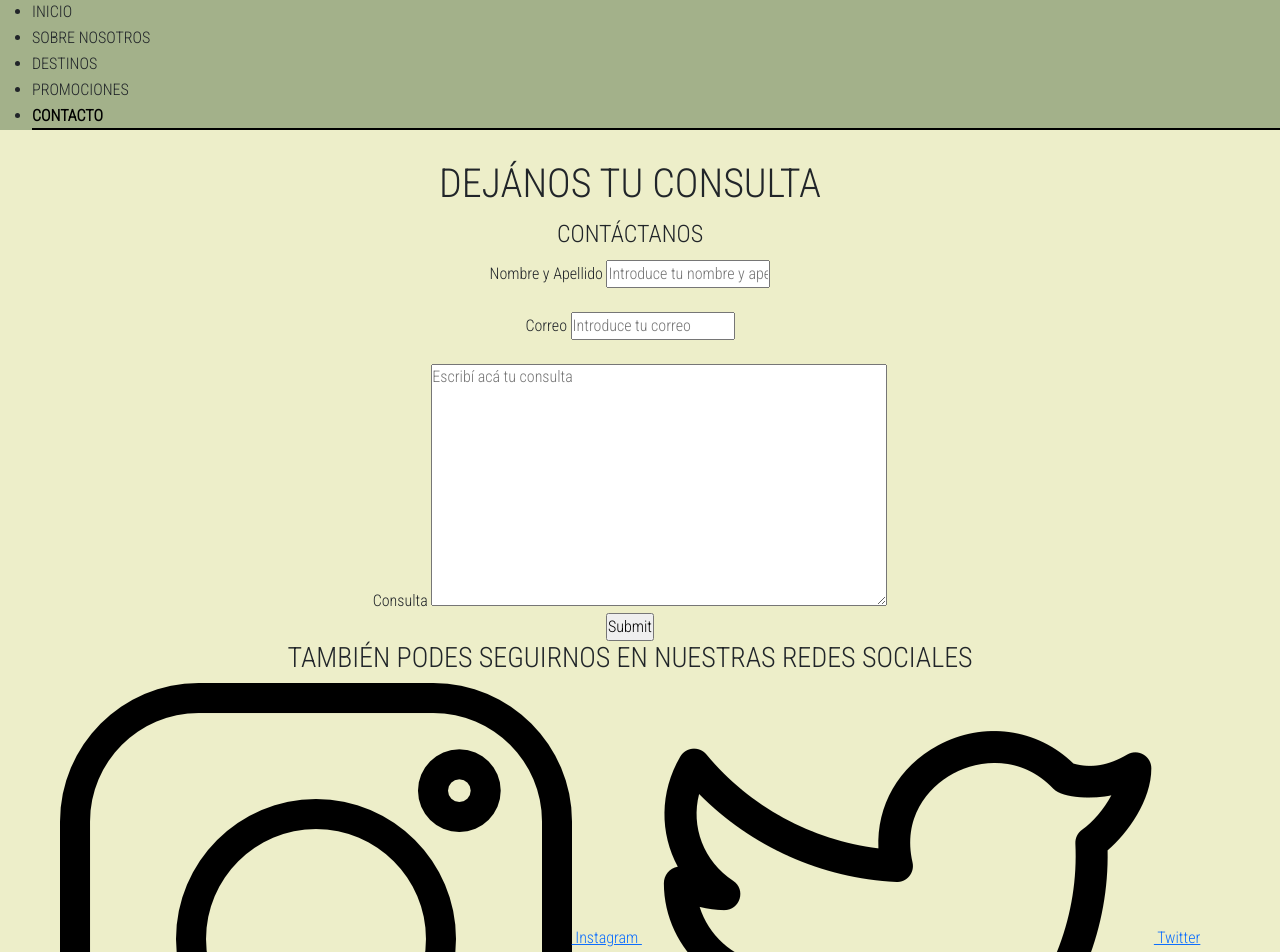
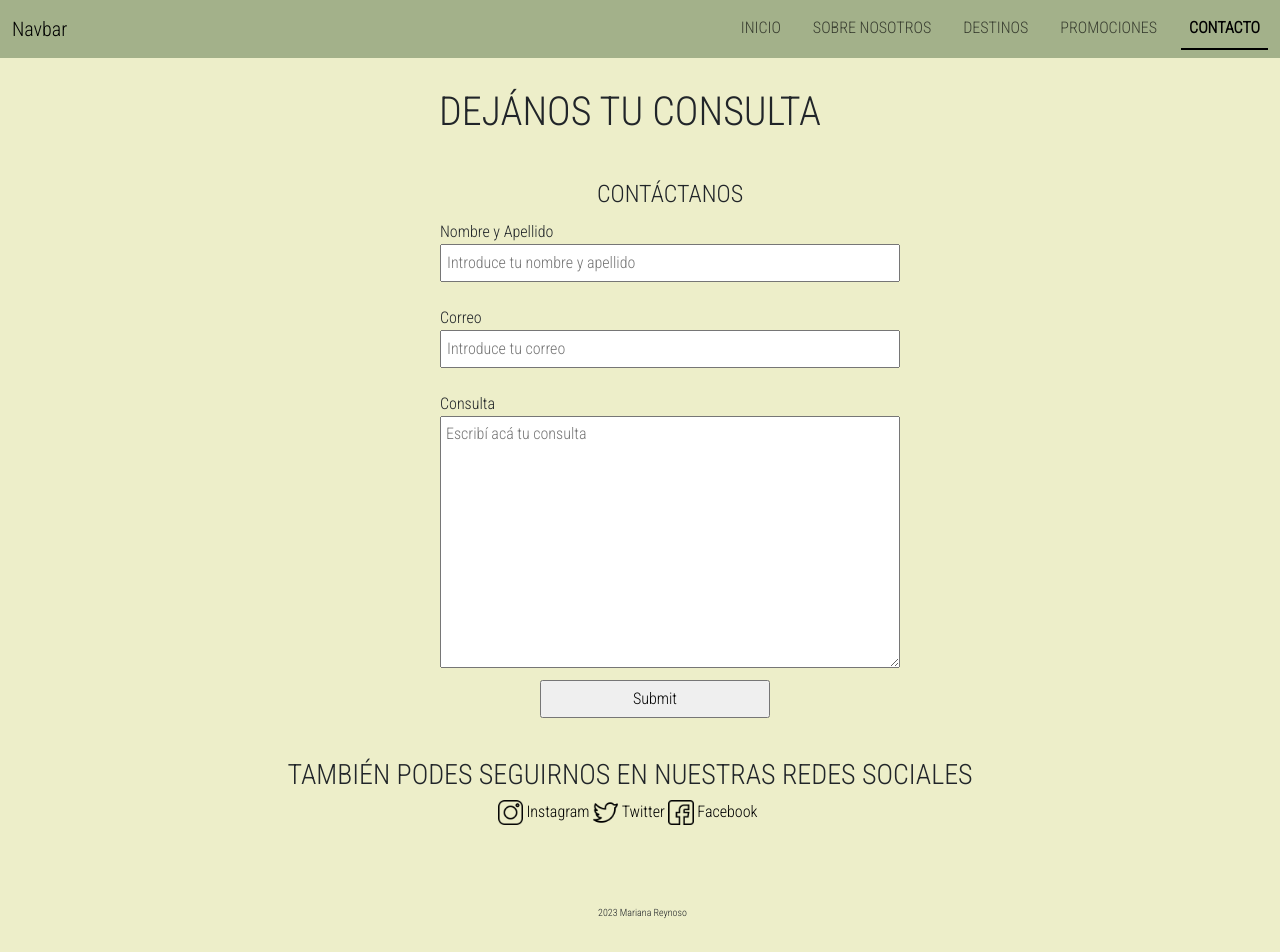
Before and after one commit to MarianaPReynoso/PreEntrega3-Reynoso, a website: page pages/contacto.html in a window 1280 px wide. Shown: the top 952 px of the page. After the commit the page ends 925 px from the top, so only its background shows below. Drawn offline with nearby package versions, Linux system fonts and the light colour scheme.

Commit message:
agregado todo lo basico

```diff
--- a/pages/contacto.html
+++ b/pages/contacto.html
@@ -12,24 +12,32 @@
 </head>
 <body>
     <header>
-        <nav class="menu">
-            <ul class="nav-underline">
+        <nav class="navbar navbar-expand-lg">
+            <div class="container-fluid">
+              <a class="navbar-brand" href="#">Navbar</a>
+              <button class="navbar-toggler" type="button" data-bs-toggle="collapse" data-bs-target="#navbarNav" aria-controls="navbarNav" aria-expanded="false" aria-label="Toggle navigation">
+                <span class="navbar-toggler-icon"></span>
+              </button>
+              <div class="collapse navbar-collapse justify-content-end" id="navbarNav">
+                <ul class="navbar-nav nav-underline ">
                   <li class="nav-item">
-                  <a class="nav-link" aria-current="page" href="../index.html">INICIO</a>
+                    <a class="nav-link" href="../index.html">INICIO</a>
                   </li>
                   <li class="nav-item">
-                  <a class="nav-link" href="./sobrenosotros.html">SOBRE NOSOTROS</a>
+                    <a class="nav-link" href="../pages/sobrenosotros.html">SOBRE NOSOTROS</a>
                   </li>
                   <li class="nav-item">
-                  <a class="nav-link" href="./destinos.html">DESTINOS</a>
+                    <a class="nav-link" href="../pages/destinos.html">DESTINOS</a>
                   </li>
                   <li class="nav-item">
-                  <a class="nav-link" href="./promociones.html">PROMOCIONES</a>
+                    <a class="nav-link" aria-current="page" href="../pages/promociones.html">PROMOCIONES</a>
                   </li>
                   <li class="nav-item">
-                    <a class="nav-link active" href="./contacto.html">CONTACTO</a>
+                    <a class="nav-link active" aria-current="page" href="../pages/contacto.html">CONTACTO</a>
                   </li>
                 </ul>
+              </div>
+            </div>
           </nav>
     </header>
 
--- /dev/null
+++ b/scss/html/_contacto.scss
@@ -0,0 +1,35 @@
+/*CONTACTO*/
+
+fieldset{
+    margin: 20px 420px;
+    padding: 20px;
+    width: 500px;
+    label{
+        display: flex;
+        align-items: flex-start;
+    }
+    input, textarea{
+        width: 100%;
+        padding: 5px;
+    }
+    .boton{
+        width: 50%;
+        margin-top: 5px;
+        margin-left: 100px;
+        display: flex;
+        justify-content: center;
+    }
+}
+.contacto{
+    margin-left: -5px;
+    text-align: center;
+    a{
+        text-decoration: none;
+        color: black;
+    }
+    .iconos{
+        width: 2%;
+        margin: 0;
+        padding: 0;
+    }
+}
--- a/scss/html/_destinos.scss
+++ b/scss/html/_destinos.scss
@@ -7,7 +7,6 @@
     justify-content: center;
 
     grid-template-areas:
-      "main-titulo main-titulo"
       "section-uno section-dos"
       "section-tres section-cuatro";
 
@@ -18,6 +17,7 @@
       align-items: center;
       text-align: center;
     .main-titulo {
+      background-color: purple;
       width: 100%;
       margin-left: 50px;
       grid-area: main-titulo;
@@ -60,10 +60,12 @@
       transition: 0.1s;
       box-shadow: 0px 10px 30px -1px rgb(61, 60, 60);
     }
+  }
 
-    .footer-destino{
-      grid-area: footer;
-    }
+  .subtitulo{
+    margin-top: 1%;
+    text-align: center;
+    font-size: 24px;
 }
 
 // div{
--- a/scss/html/_promociones.scss
+++ b/scss/html/_promociones.scss
@@ -2,19 +2,22 @@
 
 main{
     .promociones{
+        .subtitulo-prom{
+            margin-top: 40px;
+        }
         img{
             width: 800px;
             height: 250px;
             object-fit: cover;
+            margin-top: 2%;
+            margin-bottom: 3%;
             .casa5{
-                margin-top: 2%;
-                margin-left: 20%;
-                margin-bottom: 5%;
+                // margin-left: 20%;
                 cursor: pointer;
+            }
+            &:hover{
+                transform: scale(1.02);
                 transition: .5s;
-            }
-            .casa5:hover{
-                transform: scale(1.02);
                 box-shadow: 0px 15px 30px -3px rgb(61, 60, 60);
             }
         }
--- a/scss/html/_sobrenosotros.scss
+++ b/scss/html/_sobrenosotros.scss
@@ -47,13 +47,13 @@
             grid-area: box-imagen;
         }
         .casa2{
-            // width: 400px;
+            // width: 300px;
             // height: 450px;
-            width: 65%;
+            width: 68%;
             height: 70%;
             position: relative;
             top: 50px;
-            left: 20px;
+            left: 50px;
             right: 20px;
         }
     }
--- a/scss/style.scss
+++ b/scss/style.scss
@@ -39,3 +39,4 @@ body{
 @import "html/sobrenosotros";
 @import "html/destinos";
 @import "html/promociones";
+@import "html/contacto";
```
Also changed, not shown: pages/destinos.html (+3 -2 lines), pages/promociones.html (+3 -3 lines), css/style.css. Lines whose indentation alone changed are shown as unchanged.
